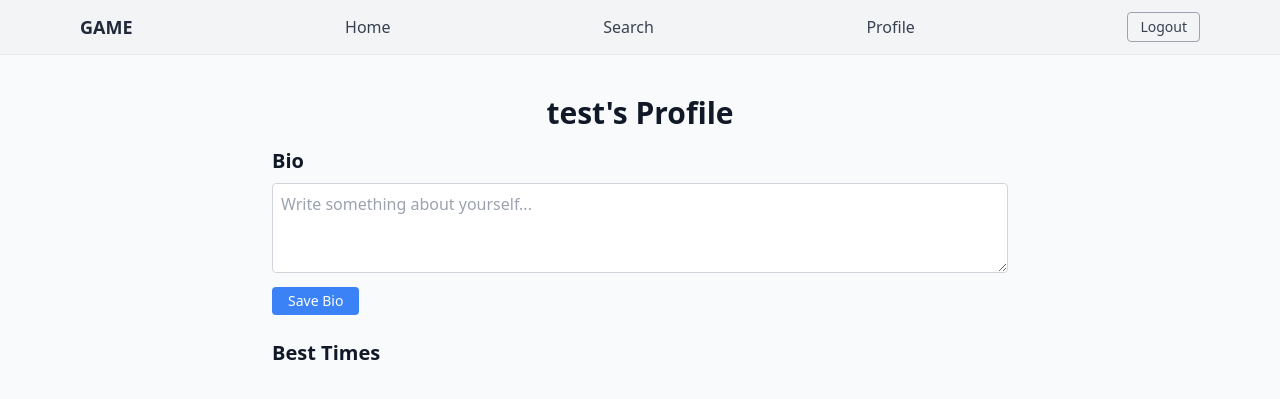
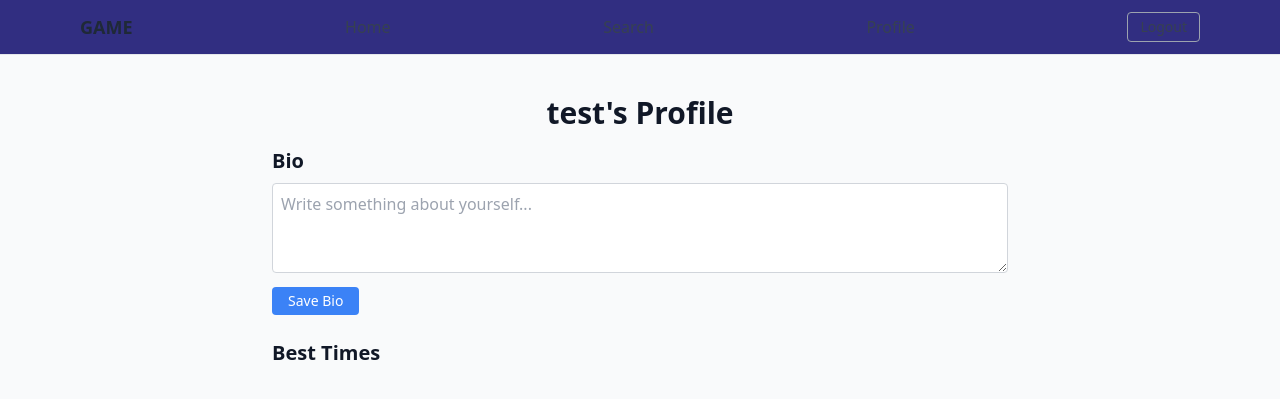
Before and after one commit to rlin49/trois_rickyl49_ethans201_hannahg61_tudorg-, a Flask app: page /profile/test in a window 1280 px wide. Shown: the top 399 px of the page. Run offline with Flask 3, Linux system fonts and the light colour scheme; a user stored in the database is signed in; some libraries are stand-ins or nearby versions.

Commit message:
Change navbar background color to indigo

```diff
--- a/app/templates/profile.html
+++ b/app/templates/profile.html
@@ -6,7 +6,7 @@
 </head>
 <body class="bg-gray-50 text-gray-900">
 
-<nav class="bg-gray-100 border-b">
+<nav class="bg-indigo-900 border-b">
   <div class="max-w-6xl mx-auto px-4 py-3 flex items-center justify-between">
 
     <a href="/game" class="text-lg font-semibold text-gray-800">
```
